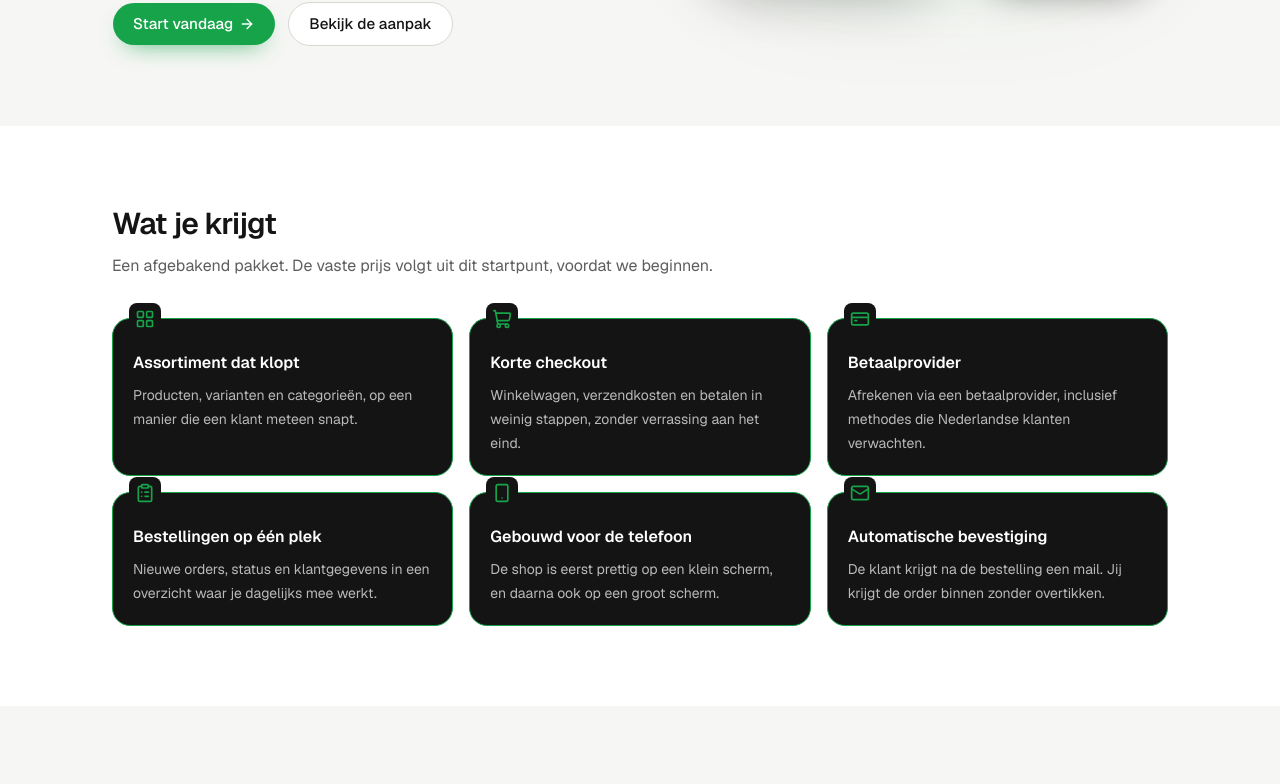
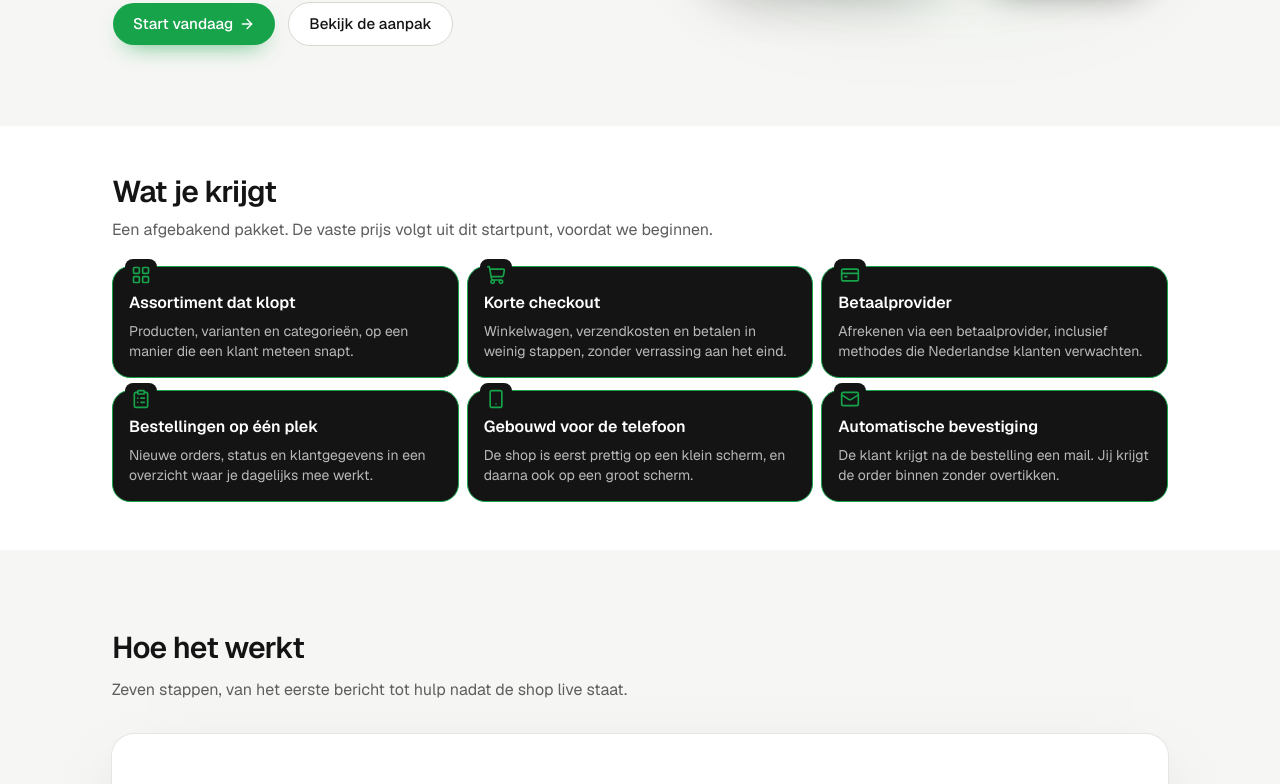
Before and after one commit to juliuspietervanschagen-bob/JRdiensten, a Next.js app: page /diensten/webshop in a window 1280 px wide. Shown: the part 480-1264 px from the top of the page. Built offline with nearby package versions, Linux system fonts and the light colour scheme.

Commit message:
Tighten the spacing around the included-item cards.
The white gaps between the Wat je krijgt cards are smaller, and the text sits closer to the green edge.

Co-authored-by: juliuspietervanschagen <juliuspietervanschagen@gmail.com>

```diff
--- a/components/service-detail.tsx
+++ b/components/service-detail.tsx
@@ -91,27 +91,27 @@ export function ServiceDetail({ service }: { service: Service }) {
         </Container>
       </section>
 
-      <section className="bg-white py-16 sm:py-20">
+      <section className="bg-white py-10 sm:py-12">
         <Container>
           <div className="max-w-2xl">
             <h2 className="text-3xl font-semibold tracking-tight">Wat je krijgt</h2>
-            <p className="mt-3 text-mist">
+            <p className="mt-2 text-mist">
               Een afgebakend pakket. De vaste prijs volgt uit dit startpunt, voordat we beginnen.
             </p>
           </div>
-          <ul className="mt-10 grid gap-4 sm:grid-cols-2 lg:grid-cols-3">
+          <ul className="mt-6 grid grid-cols-1 gap-x-2 gap-y-3 sm:grid-cols-2 lg:grid-cols-3">
             {service.includes.map((item) => {
               const Icon = includeIcons[item.title] ?? LayoutGrid
               return (
                 <li
                   key={item.title}
-                  className="relative rounded-2xl border border-brand bg-ink px-5 pt-8 pb-5 text-white transition duration-200 hover:-translate-y-1 hover:shadow-[0_18px_40px_-24px_rgba(22,163,74,0.55)]"
+                  className="relative rounded-2xl border border-brand bg-ink px-4 pt-6 pb-4 text-white transition duration-200 hover:-translate-y-1 hover:shadow-[0_18px_40px_-24px_rgba(22,163,74,0.55)]"
                 >
-                  <span className="absolute top-0 left-4 grid size-8 -translate-y-1/2 place-items-center rounded-md bg-ink text-brand">
+                  <span className="absolute top-0 left-3 grid size-8 -translate-y-2 place-items-center rounded-md bg-ink text-brand">
                     <Icon className="size-5" aria-hidden />
                   </span>
                   <h3 className="text-base font-semibold text-white">{item.title}</h3>
-                  <p className="mt-2 text-sm leading-6 text-white/70">{item.text}</p>
+                  <p className="mt-1.5 text-sm leading-5 text-white/70">{item.text}</p>
                 </li>
               )
             })}
```
